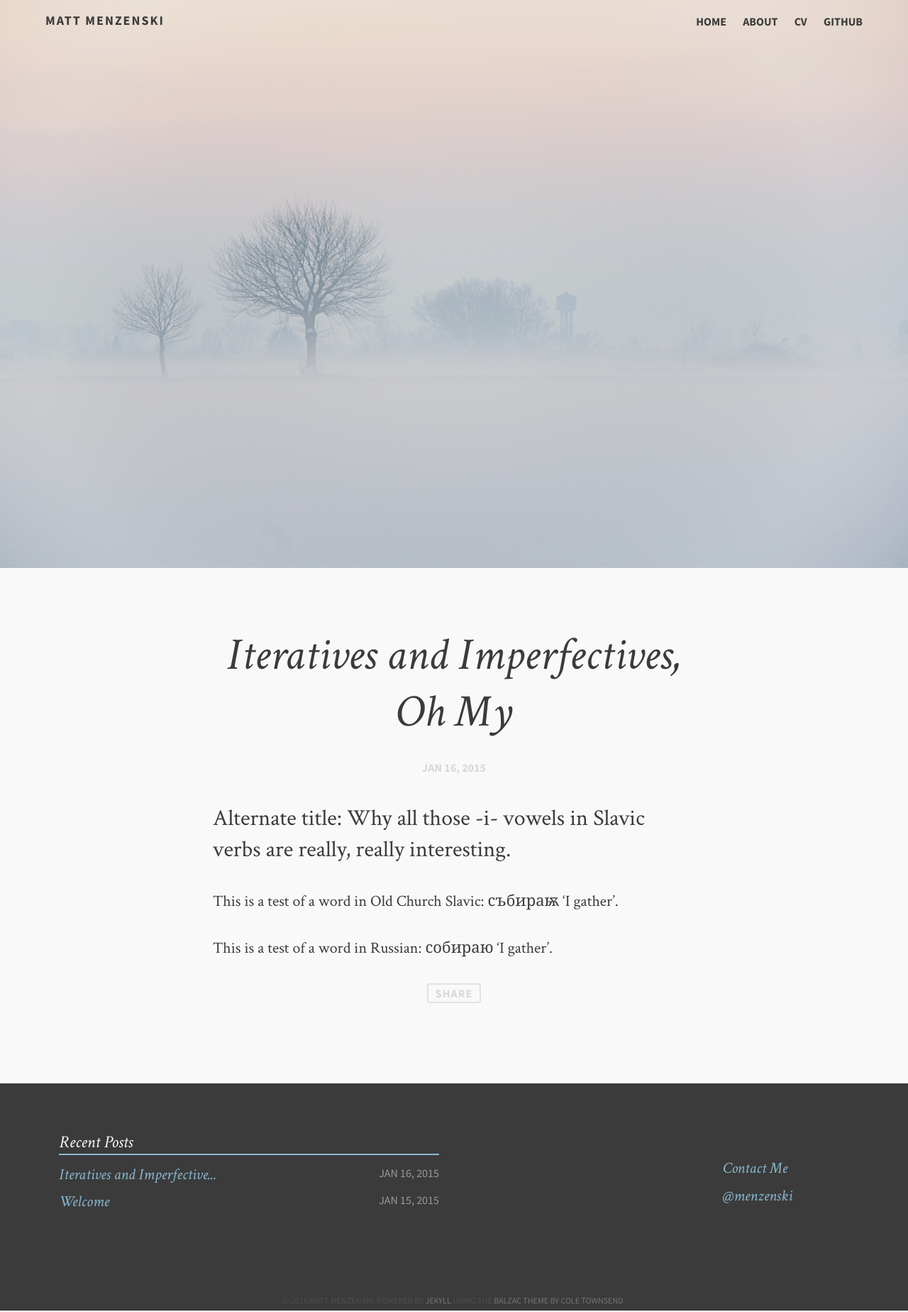
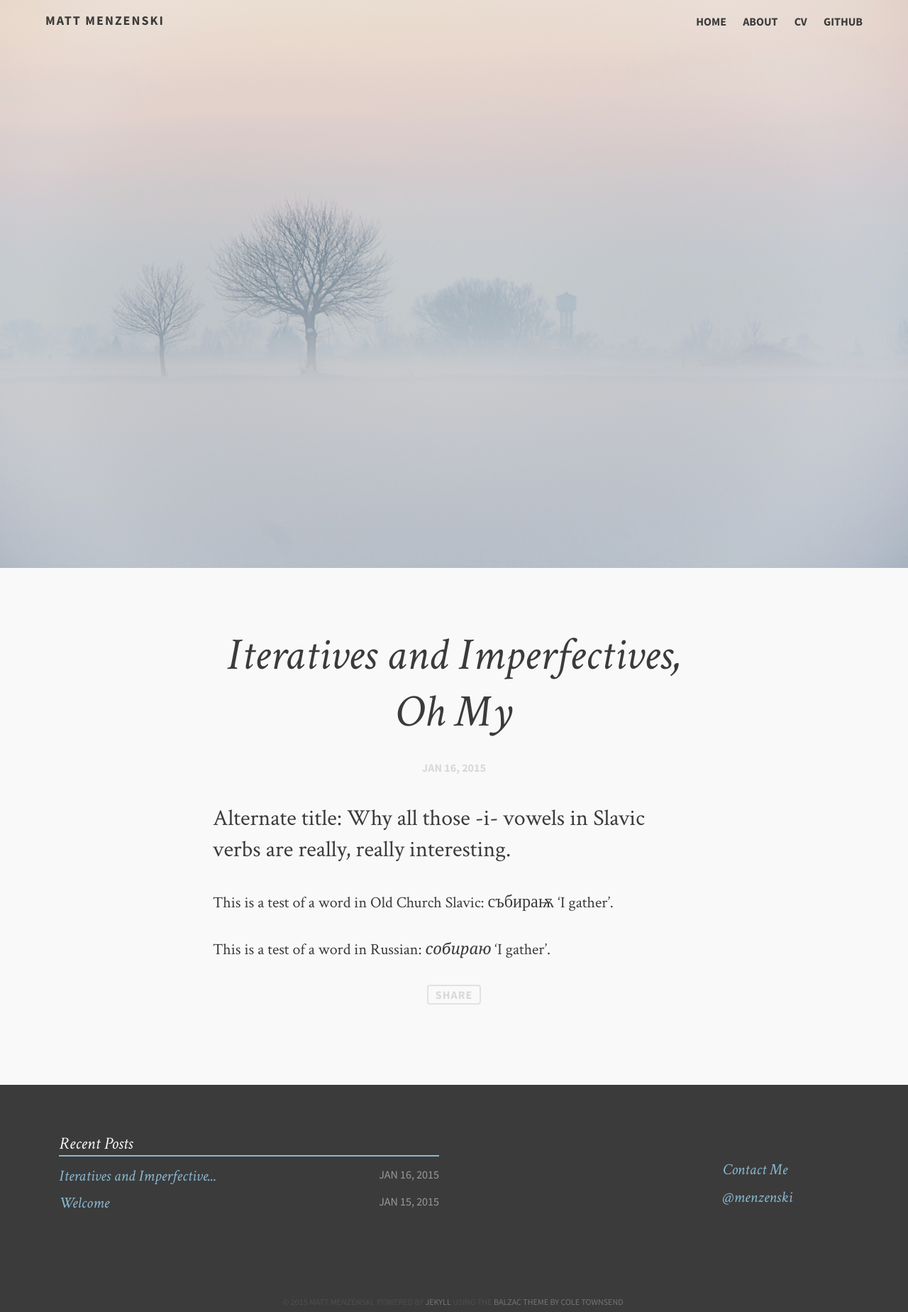
Before and after one commit to menzenski/menzenski.github.io, a Jekyll site: the page built from _posts/2015-01-16-Lengthened-Vowels-in-Slavic-Verbs.md, in a window 1280 px wide. Shown: the whole page at 71% size. Built offline with Jekyll 4.4.1, drawn with Linux system fonts in a browser that asks for light colours; comment, search, counter and statistics services are not loaded.

Commit message:
moved Cyrillic font declarations to i.scss

```diff
--- a/assets/css/i.scss
+++ b/assets/css/i.scss
@@ -14,3 +14,26 @@
 
 // Remove the definition below for a pixel-based layout
 $total-width: 100%;
+
+/* Generated by Font Squirrel (http://www.fontsquirrel.com) on January 16, 2015 */
+
+@font-face {
+    font-family: 'bukyvederegular';
+    src: url('bukyvede-regular-webfont.eot');
+    src: url('bukyvede-regular-webfont.eot?#iefix') format('embedded-opentype'),
+         url('bukyvede-regular-webfont.woff2') format('woff2'),
+         url('bukyvede-regular-webfont.woff') format('woff'),
+         url('bukyvede-regular-webfont.ttf') format('truetype'),
+         url('bukyvede-regular-webfont.svg#bukyvederegular') format('svg');
+    font-weight: normal;
+    font-style: normal;
+}
+
+span.ocs {
+  font-family: BukyVede;
+  font-size: 110%;
+}
+
+span.russ {
+  font-style: italic;
+}
```
